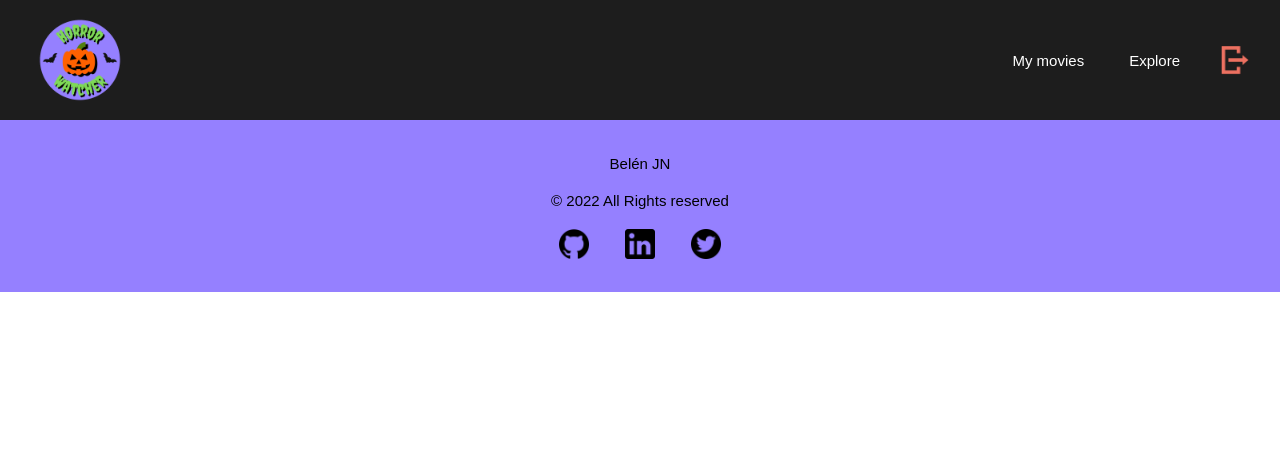
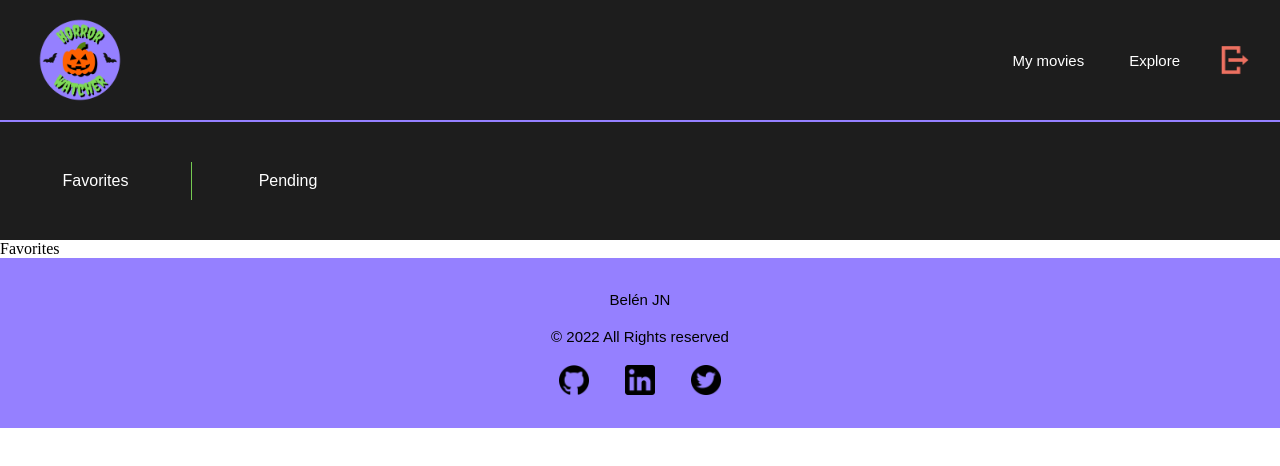
Before and after one commit to belenjn/horror-watcher-app, a React (Vite) app: page /myMovies in a window 1280 px wide. Shown: the top 466 px of the page. Built offline with nearby package versions, Linux system fonts and the light colour scheme; no server answers; a web font is replaced by a local one.

Commit message:
Creating my movies page

```diff
--- a/src/App.tsx
+++ b/src/App.tsx
@@ -12,9 +12,7 @@ import { useAppSelector } from "./hooks/redux-hooks";
 import { Movie } from "./types/movie";
 
 function App() {
-
   const moviesLists: Movie[] = useAppSelector((state) => state.movies.movies);
-
 
   return (
     <div className="App">
@@ -23,11 +21,13 @@ function App() {
           <Route path="/welcome" element={<WelcomePage />} />
           <Route path="/login" element={<Login />} />
           <Route path="/register" element={<Register />} />
-          <Route path="/" element={<ExplorePage movies={moviesLists}/>} />
-          <Route path="/myMovies" element={<MyMoviesPage/>} />
+          <Route path="/" element={<ExplorePage movies={moviesLists} />} />
+          <Route path="/myMovies" element={<MyMoviesPage />} />
+          <Route
+            path="/movies/:id"
+            element={<GridCardDetails movies={moviesLists} />}
+          />
           <Route path="*" element={<NotFound />} />
-          <Route path="/movies/:id" element={<GridCardDetails movies={moviesLists}/>} />
-
         </Routes>
       </BrowserRouter>
     </div>
--- a/src/components/explore-page/ExplorePage.tsx
+++ b/src/components/explore-page/ExplorePage.tsx
@@ -2,7 +2,6 @@ import { Movie } from "../../types/movie"
 import { Footer } from "../footer/Footer"
 import { Grid } from "../grid/Grid"
 import { Navbar } from "../navbar/Navbar"
-import "./ExplorePage.css"
 
 export const ExplorePage = ({movies} : {movies: Movie[]}) => {
   return (
--- a/src/components/grid/Grid.tsx
+++ b/src/components/grid/Grid.tsx
@@ -7,7 +7,7 @@ import { Movie } from "../../types/movie";
 import { GridCard } from "./grid-card/GridCard";
 import "./Grid.css";
 
-export const Grid = ({movies} : {movies: Movie[]}) => {
+export const Grid = ({ movies }: { movies: Movie[] }) => {
   const [page, setPage] = useState<number>(1);
   const dispatch = useAppDispatch();
 
@@ -16,7 +16,6 @@ export const Grid = ({movies} : {movies: Movie[]}) => {
     margin: "0 auto",
     borderColor: "#75CA51",
   };
-
 
   const handleClickToTop = () => {
     window.scrollTo({
@@ -60,7 +59,7 @@ export const Grid = ({movies} : {movies: Movie[]}) => {
         <div className="grid__container--items">
           {movies.map(
             (movie: Movie, id: number): JSX.Element => (
-              <GridCard movie={movie} key={id}/>
+              <GridCard movie={movie} key={id} />
             )
           )}
         </div>
--- a/src/components/my-movies-page/MyMoviesPage.tsx
+++ b/src/components/my-movies-page/MyMoviesPage.tsx
@@ -1,11 +1,16 @@
 import { Footer } from "../footer/Footer"
 import { Navbar } from "../navbar/Navbar"
-import "./MyMoviesPage.css"
+import { Favorites } from "./favorites/Favorites"
+import { Pending } from "./pending/Pending"
+import {SelectorPages} from "./selector-pages-favorites-pending/SelectorPages"
 
 export const MyMoviesPage = () => {
   return (
     <>
     <Navbar/>
+    <SelectorPages/>
+    <Favorites/>
+    {/* <Pending/> */}
     <Footer/>
     </>
   )
--- /dev/null
+++ b/src/components/my-movies-page/favorites/Favorites.tsx
@@ -0,0 +1,7 @@
+import React from 'react'
+
+export const Favorites = () => {
+  return (
+    <div>Favorites</div>
+  )
+}
--- /dev/null
+++ b/src/components/my-movies-page/pending/Pending.tsx
@@ -0,0 +1,7 @@
+import React from 'react'
+
+export const Pending = () => {
+  return (
+    <div>Pending</div>
+  )
+}
--- /dev/null
+++ b/src/components/my-movies-page/selector-pages-favorites-pending/SelectorPages.css
@@ -0,0 +1,42 @@
+.gridMoviesPage__container {
+  background-color: var(--main-bg-color);
+  display: flex;
+  flex-direction: column;
+}
+
+.gridMoviesPage__container--pages {
+  display: flex;
+  flex-direction: row;
+  margin-top: 40px;
+  margin-bottom: 40px;
+  width: 30%;
+}
+
+.gridMoviesPage__container--pages--favorites,
+.gridMoviesPage__container--pages--pending {
+  color: white;
+  font-family: var(--main-font-family);
+  text-align: center;
+  padding: 10px;
+  width: 50%;
+}
+
+.gridMoviesPage__container--pages--favorites {
+  border-right: 1px solid var(--secondary-color);
+}
+
+.gridMoviesPage__container--pages--favorites > a,
+.gridMoviesPage__container--pages--pending > a {
+  text-decoration: none;
+  color: white;
+}
+
+.gridMoviesPage__container--pages--favorites:hover,
+.gridMoviesPage__container--pages--pending:hover {
+  cursor: pointer;
+}
+
+.gridMoviesPage__container--pages--favorites > a:hover,
+.gridMoviesPage__container--pages--pending > a:hover {
+  color: #80abff;
+}
--- /dev/null
+++ b/src/components/my-movies-page/selector-pages-favorites-pending/SelectorPages.tsx
@@ -0,0 +1,16 @@
+import { useState } from "react"
+import "./SelectorPages.css"
+
+export const SelectorPages = () => {
+
+
+  return (
+    <div className="gridMoviesPage__container">
+        <div className="gridMoviesPage__container--pages">
+        <div className="gridMoviesPage__container--pages--favorites">Favorites</div>
+        <div className="gridMoviesPage__container--pages--pending">Pending</div>
+        </div>
+
+    </div>
+  )
+}
```
Also changed, not shown: src/components/explore-page/ExplorePage.css (deleted), src/components/my-movies-page/MyMoviesPage.css (deleted).
